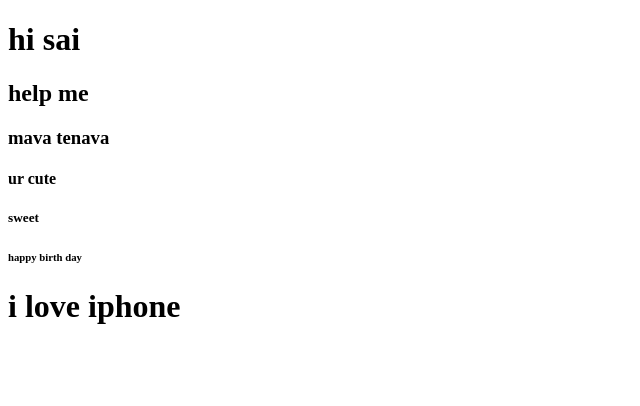
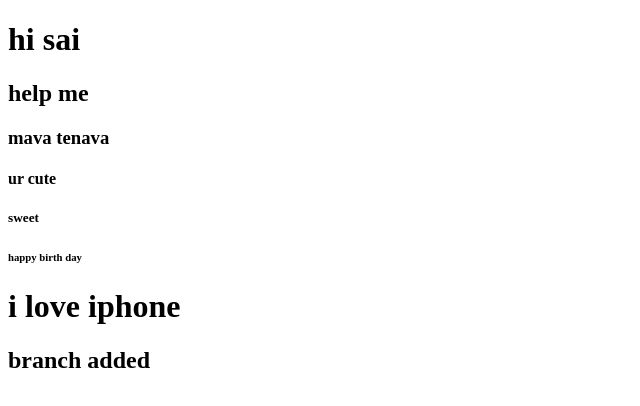
Before and after one commit to dsk-sainaik/demo, a plain HTML site: page index.html in a window 1280 px wide. Shown: the whole page, without its empty margins (0-640 px from the left). Drawn offline with Linux system fonts and the light colour scheme.

Commit message:
Update index.html

```diff
--- a/index.html
+++ b/index.html
@@ -12,6 +12,7 @@
     <h5>sweet</h5>
     <h6>happy birth day</h6>
     <h1>i love iphone</h1>
+    <h2>branch added</h2>
     <!-- HTML Headings (h1 - h6)-->
 
 </body>
```
